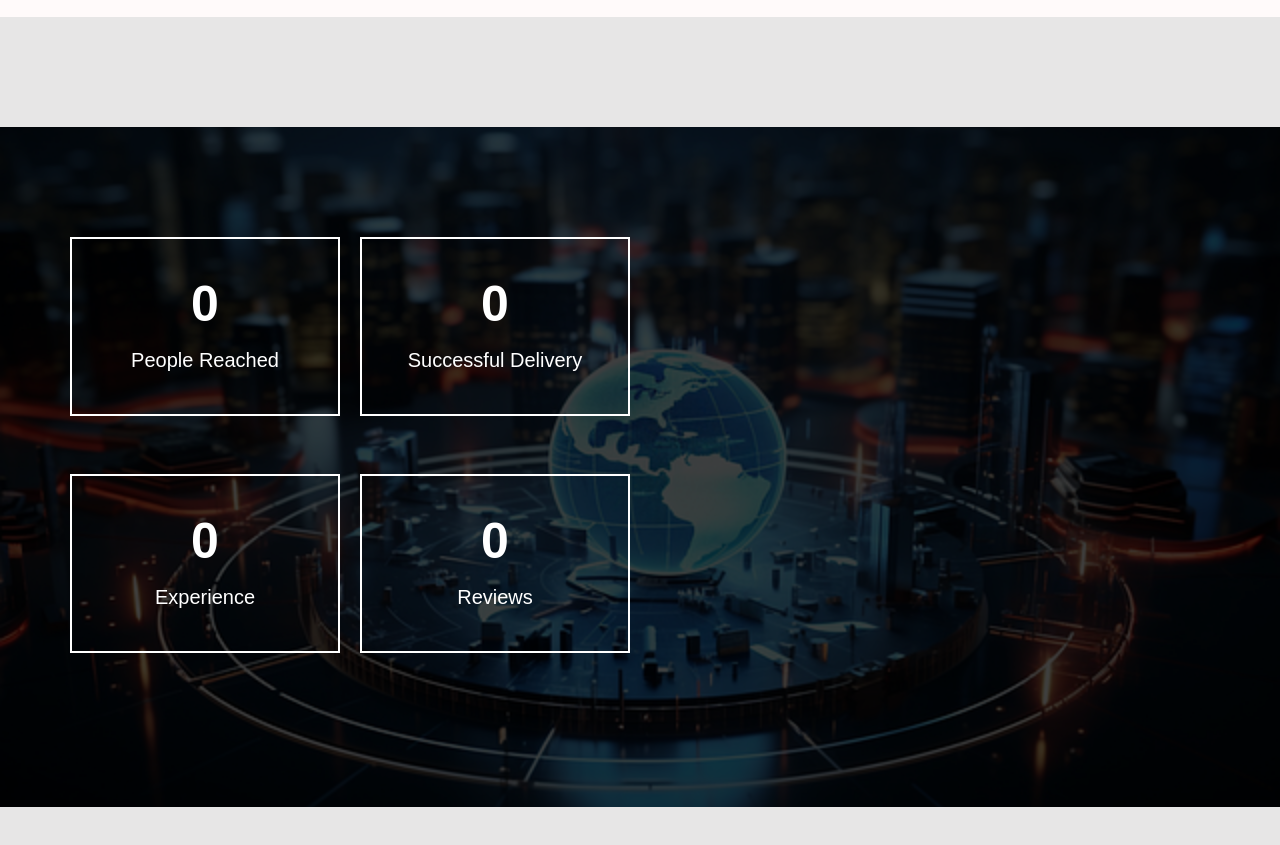
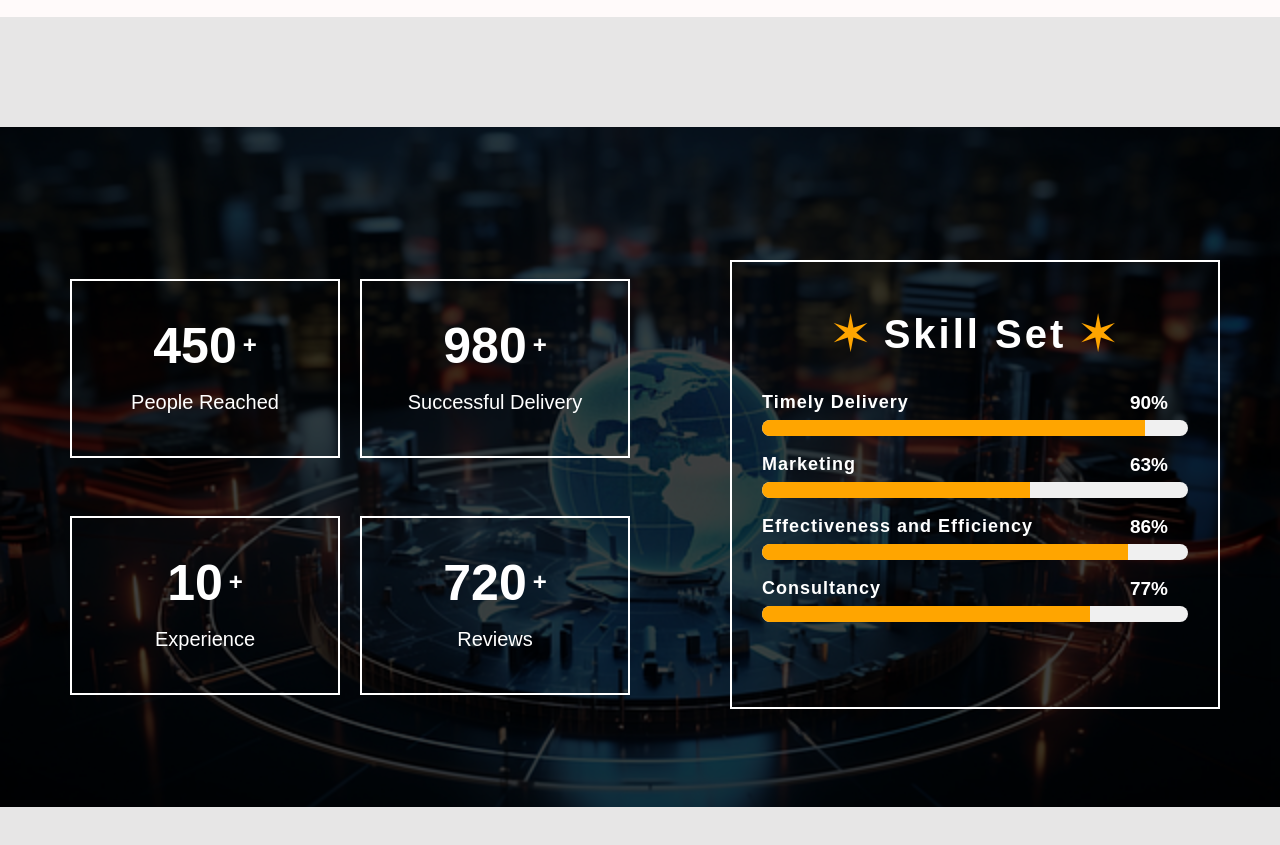
Before and after one commit to NgobahDocas/Telnet-Site, a plain HTML site: page frontend/html/services.html in a window 1280 px wide. Shown: the part 4160-5005 px from the top of the page. Drawn offline with nearby package versions, Linux system fonts and the light colour scheme.

Commit message:
experience completed

```diff
--- a/frontend/css/services.css
+++ b/frontend/css/services.css
@@ -175,12 +175,6 @@ input[type="radio"]{
     padding-top: 2px;
     margin-left: 5px;
 }
-
-/* .academic-internship button:hover{
-    transition: ease-in-out 0.5s;
-    cursor: pointer;
-    animation: change-bg 0.8s 1 alternate;
-}    */
 
 .animate-intern{
     position: absolute;
@@ -467,6 +461,8 @@ swiper-container {
 
 
 
+
+
   /* Talent show  */
 
   #talentShow{
@@ -482,6 +478,9 @@ swiper-container {
     position: relative;
     color: white;
     overflow-x: hidden;
+    display: flex;
+    justify-content: space-between;
+    align-items: center;
   }
 
   #talentShow::before {
@@ -539,7 +538,8 @@ swiper-container {
 
 }
 
-.talent-show-left-reach1-details-diff:hover{
+.talent-show-left-reach1-details-diff:hover,
+.talent-show-right:hover{
     transition: ease-in-out 0.7s;
     cursor: text;
     animation: border-animate 3s infinite;
@@ -589,3 +589,65 @@ swiper-container {
     margin-left: 70px;
     margin-top: -10px;
 }
+
+.talent-show-right{
+    border: 2px solid white;
+    padding: 32px 30px;
+    width: 80%;
+    height: 68%;
+    margin-left: 90px;
+    margin-top: 35px;
+    line-height: 2;
+}
+
+.talent-show-right h2{
+    text-align: center;
+    font-size: 40px;
+    letter-spacing: 3px;
+    font-weight: 800;
+}
+
+.talent-show-right h2 span{
+    color: orange;
+}
+
+
+.progress-bar-container {
+    width: 100%;
+    height: 16px;
+    background-color: #f0f0f0;
+    border-radius: 10px;
+    overflow: hidden;
+  }
+
+  .progress-bar,
+  .progress-bar2,
+  .progress-bar3,
+  .progress-bar4 {
+    height: 100%;
+    background-color: orange;
+    width: 0%;
+    transition: width 0.5s ease-in-out;
+  }
+
+  .talent-show-right-details{
+    margin-top: 10px;
+    position: relative;
+
+  }
+
+  .talent-show-right-details h4{
+    font-size: 18px;
+    letter-spacing: 1px;
+  }
+
+  .progress-count,
+  .progress-count2,
+  .progress-count3,
+  .progress-count4{
+    position: absolute;
+    top: 0px;
+    font-size: 19px;
+    right: 20px;
+    font-weight: 900;
+  }
--- a/frontend/html/services.html
+++ b/frontend/html/services.html
@@ -229,28 +229,74 @@
 
           <div class="talent-show-left-reach1">
             <div class="talent-show-left-reach1-details-diff">
-                <h1 class="talent-show-left-reach1-details count-up" data-target="450">0</h1>
+              <div style="display: flex; justify-content: center; align-items: center;">
+                <h1 class="talent-show-left-reach1-details count-up" data-target="450">0 </h1>
+                <h2 style="margin-left: 6px;">+</h2>
+              </div>
                 <p>People Reached</p>
             </div>
             <div class="talent-show-left-reach1-details-diff">
-                <h1 class="talent-show-left-reach1-details count-up" data-target="980">0</h1>
+              <div>
+                <div style="display: flex; justify-content: center; align-items: center;">
+                  <h1 class="talent-show-left-reach1-details count-up" data-target="980">0</h1>
+                  <h2 style="margin-left: 6px;">+</h2>
+                </div>
+              </div>
                 <p>Successful Delivery</p>
             </div>
         </div>
         <div class="talent-show-left-reach1" style="margin-top: 38px;">
             <div class="talent-show-left-reach1-details-diff">
+              <div style="display: flex; justify-content: center; align-items: center;">
                 <h1 class="talent-show-left-reach1-details count-up" data-target="10">0</h1>
+                <h2 style="margin-left: 6px;">+</h2>
+              </div>
                 <p>Experience</p>
             </div>
             <div class="talent-show-left-reach1-details-diff">
+              <div style="display: flex; justify-content: center; align-items: center;">
                 <h1 class="talent-show-left-reach1-details count-up" data-target="720">0</h1>
+                <h2 style="margin-left: 6px;">+</h2>
+              </div>
                 <p>Reviews</p>
             </div>
         </div>
 
         </div>
       </div>
-      <div class="talent-show-right"></div>
+      <div class="talent-show-right">
+        <h2>
+          <span>&sext;</span> Skill Set <span>&sext;</span>
+        </h2>
+        <div class="talent-show-right-details">
+          <h4>Timely Delivery</h4>
+          <div class="progress-bar-container">
+            <div class="progress-bar"></div>
+          </div>
+          <p class="progress-count">90%</p>
+        </div>
+        <div class="talent-show-right-details">
+          <h4> Marketing </h4>
+          <div class="progress-bar-container">
+            <div class="progress-bar2"></div>
+          </div>
+          <p class="progress-count2">63%</p>
+        </div>
+        <div class="talent-show-right-details">
+          <h4>Effectiveness and Efficiency</h4>
+          <div class="progress-bar-container">
+            <div class="progress-bar3"></div>
+          </div>
+          <p class="progress-count3">86%</p>
+        </div>
+        <div class="talent-show-right-details">
+          <h4>Consultancy</h4>
+          <div class="progress-bar-container">
+            <div class="progress-bar4"></div>
+          </div>
+          <p class="progress-count4">77%</p>
+        </div>
+      </div>
     </section>
 
 
--- a/frontend/main.js
+++ b/frontend/main.js
@@ -239,31 +239,119 @@ CCTV.addEventListener('click', () => {
 });
 
 
-// Appear Sections
+// Appear Sections and Count
 
-document.addEventListener("DOMContentLoaded", () => {
+
+document.addEventListener('DOMContentLoaded', function() {
+    const countUpElements = document.querySelectorAll('.count-up');
+
+    const observer = new IntersectionObserver((entries) => {
+        entries.forEach((entry) => {
+            if (entry.isIntersecting) {
+                const targetValue = parseInt(entry.target.dataset.target);
+                let currentValue = 0;
+                const increment = Math.ceil(targetValue / 100);
+                const timer = setInterval(() => {
+                    currentValue += increment;
+                    if (currentValue >= targetValue) {
+                        entry.target.textContent = targetValue;
+                        clearInterval(timer);
+                    } else {
+                        entry.target.textContent = currentValue;
+                    }
+                }, 15);
+                observer.unobserve(entry.target);
+            }
+        });
+    }, {
+        rootMargin: '0px',
+        threshold: 0.9
+    });
+
+    countUpElements.forEach((element) => {
+        observer.observe(element);
+    });
+
     var internshipSection = document.getElementById("service-internship");
     var cyberSection = document.getElementById("cyber-accessories");
     var salesComputer = document.getElementById("salesComputer");
     var talentShow = document.getElementById("talentShow");
 
     var options = {
-        threshold: 0.55,
+        threshold: 0.45,
     }
 
-    var observer = new IntersectionObserver((entries, observer) => {
+    var observer2 = new IntersectionObserver((entries, observer2) => {
         entries.forEach((entry) => {
             if(entry.isIntersecting){
                 entry.target.classList.add("display");
-                observer.unobserve(entry.target);
+                observer2.unobserve(entry.target);
             }
         })
     }, options);
 
-    observer.observe(internshipSection);
-    observer.observe(cyberSection);
-    observer.observe(salesComputer);
-    observer.observe(talentShow);
+    observer2.observe(internshipSection);
+    observer2.observe(cyberSection);
+    observer2.observe(salesComputer);
+    observer2.observe(talentShow);
+
+
+
+    var progressBar = document.querySelector('.progress-bar');
+    var progressCount = document.querySelector('.progress-count');
+    var targetProgress = parseInt(progressCount.textContent);
+    let currentProgress = 0;
+
+    var progressBar2 = document.querySelector(".progress-bar2");
+    var pressCount2 = document.querySelector(".progress-count2");
+    let currentProgress2 = 0;
+    var targetProgress2 = parseInt(pressCount2.textContent);
+
+    var progressBar3 = document.querySelector(".progress-bar3");
+    var pressCount3 = document.querySelector(".progress-count3");
+    let currentProgress3 = 0;
+    var targetProgress3 = parseInt(pressCount3.textContent);
+
+    var progressBar4 = document.querySelector(".progress-bar4");
+    var pressCount4 = document.querySelector(".progress-count4");
+    let currentProgress4 = 0;
+    var targetProgress4 = parseInt(pressCount4.textContent);
+
+
+    var interval = setInterval(() => {
+      currentProgress += 1;
+      progressBar.style.width = `${currentProgress}%`;
+      if (currentProgress >= targetProgress) {
+        clearInterval(interval);
+      }
+    }, 30);
+
+
+    var interval2 = setInterval(() => {
+        currentProgress2 += 1;
+        progressBar2.style.width = `${currentProgress2}%`;
+        if(currentProgress2 >= targetProgress2){
+            clearInterval(interval2);
+        }
+    }, 30);
+
+
+    var interval3 = setInterval(() => {
+        currentProgress3 += 1;
+        progressBar3.style.width = `${currentProgress3}%`;
+        if(currentProgress3 >= targetProgress3){
+            clearInterval(interval3);
+        }
+    }, 30);
+
+
+    var interval4 = setInterval(() => {
+        currentProgress4 += 1;
+        progressBar4.style.width = `${currentProgress4}%`;
+        if(currentProgress4 >= targetProgress4){
+            clearInterval(interval4);
+        }
+    }, 30);
 
 
 });
```
